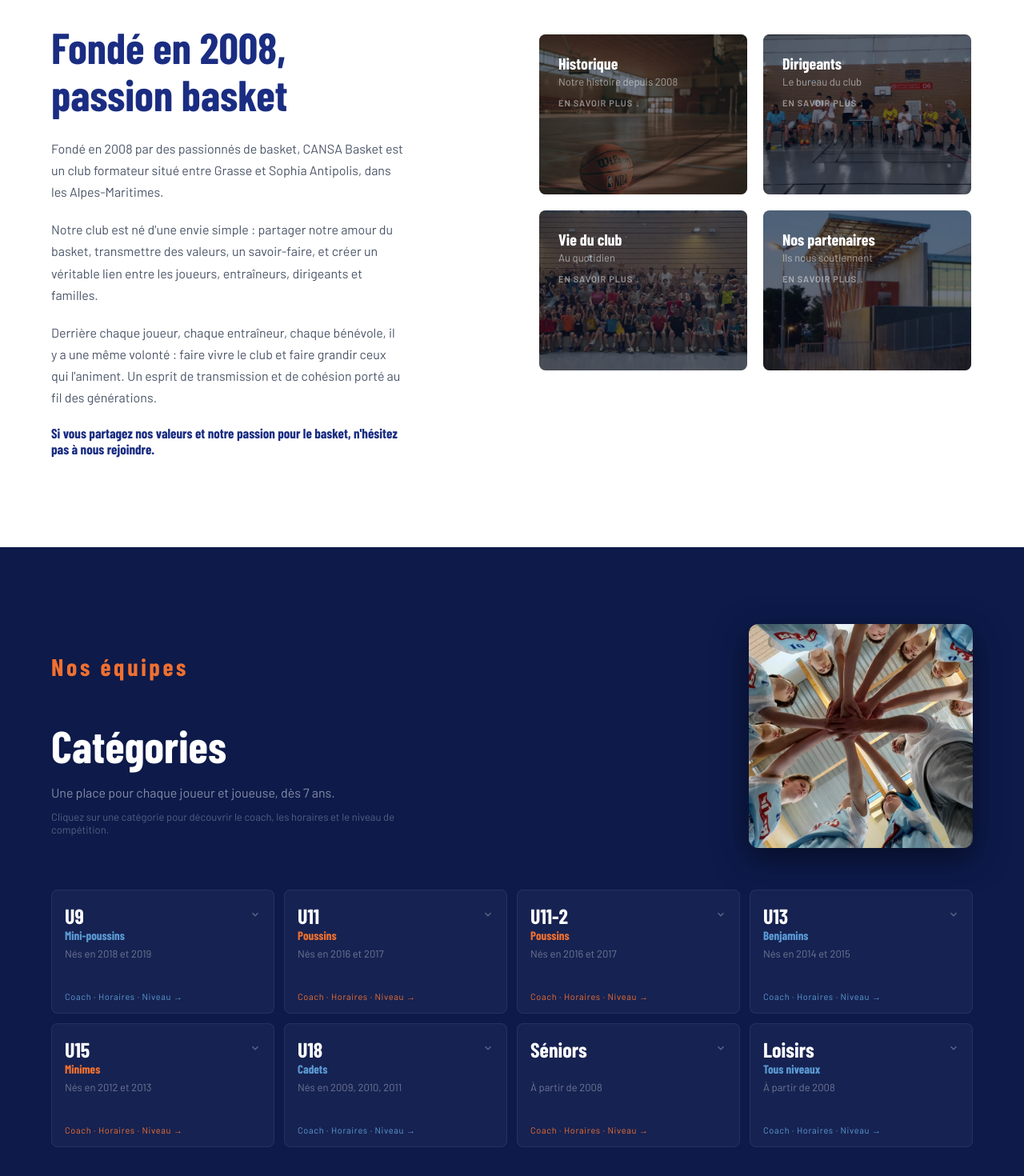
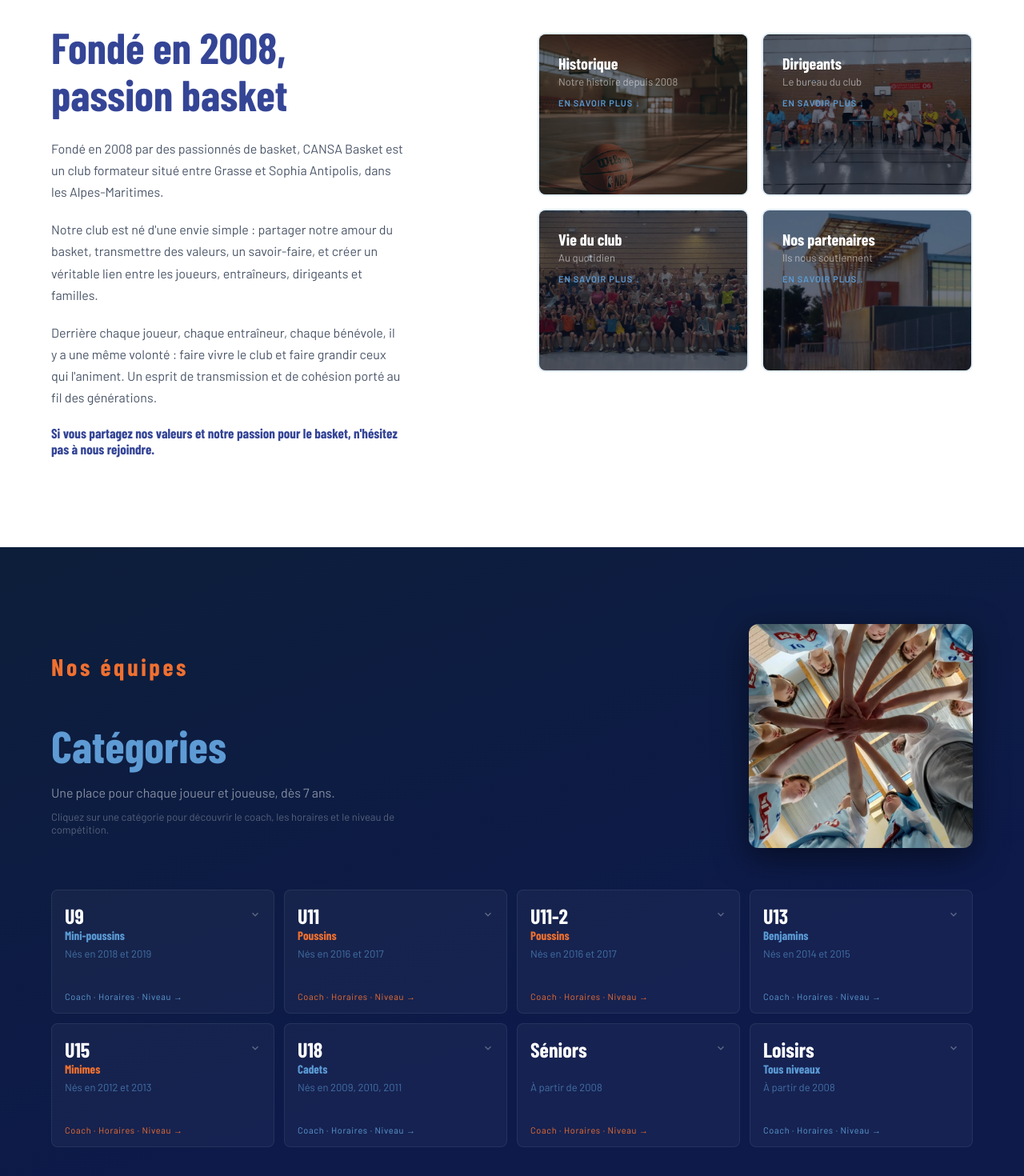
Before and after one commit to superfastjellybear/cansa-basket, a React (Vite) app: page / in a window 1280 px wide. Shown: the part 1140-2610 px from the top of the page at 80% size. Built offline with nearby package versions, Linux system fonts and the light colour scheme; a web font is replaced by a local one.

Commit message:
liseré nav 2px bleu ciel

```diff
--- a/src/App.jsx
+++ b/src/App.jsx
@@ -15,7 +15,7 @@
 
 const NEWS = [
   {
-    date: "Octobre 2026", title: "Stage intensif de la Toussaint — du 26 au 30 octobre", tag: "Événement", color: "#1A2D82",
+    date: "Octobre 2026", title: "Stage intensif de la Toussaint — du 26 au 30 octobre", tag: "Événement", color: "#344596",
     content: "CANSA Basket organise son stage intensif pendant les vacances de la Toussaint, du 26 au 30 octobre 2026 au Gymnase du Rouret (Le Rouret).\n\nOuvert à tous les jeunes de U9 à U18, ce stage de 5 jours est l'occasion de progresser, prendre confiance sur le terrain et partager sa passion du basket dans une ambiance motivante.\n\nTarif : 160€ la semaine ou 40€ par jour. Inscriptions via Hello Asso. Infos : cansabasket@hotmail.fr · 06-61-98-26-01 (Secrétaire : Barbara)",
     link: "https://www.helloasso.com/associations/cansa-basket",
     photos: ["/news/news-stage-toussaint.webp"],
@@ -27,7 +27,7 @@
     photos: ["/news/news-vide-grenier.webp"],
   },
   {
-    date: "Septembre 2026", title: "Reprise des entraînements — saison 2026/27", tag: "Club", color: "#1A2D82",
+    date: "Septembre 2026", title: "Reprise des entraînements — saison 2026/27", tag: "Club", color: "#344596",
     content: "La saison 2026/27 est lancée ! Les entraînements reprennent pour toutes les catégories au Gymnase du Bois de Saint-Jeaume. Consultez la section Catégories pour connaître les horaires de votre équipe.",
     photos: ["/news/news-reprise.webp"],
   },
@@ -47,7 +47,7 @@
     ],
   },
   {
-    date: "Juin 2026", title: "Tournoi de fin de saison — bravo à toutes les équipes", tag: "Événement", color: "#1A2D82",
+    date: "Juin 2026", title: "Tournoi de fin de saison — bravo à toutes les équipes", tag: "Événement", color: "#344596",
     content: "Belle fin de saison pour toutes nos équipes ! Un grand bravo aux joueurs, joueuses, entraîneurs et familles pour leur engagement tout au long de l'année. Rendez-vous en septembre pour une nouvelle saison !",
     photos: [],
   },
@@ -124,7 +124,7 @@
     { label: "Nous contacter", href: "#contact" },
   ];
   return (
-    <motion.nav style={{ position: "fixed", top: 0, left: 0, right: 0, zIndex: 50, display: "flex", alignItems: "center", justifyContent: "space-between", padding: "0 2rem", height: 56, background: "#07102E", borderBottom: "1px solid rgba(255,255,255,0.08)" }}>
+    <motion.nav style={{ position: "fixed", top: 0, left: 0, right: 0, zIndex: 50, display: "flex", alignItems: "center", justifyContent: "space-between", padding: "0 2rem", height: 56, background: "#07102E", borderBottom: "2px solid #5E9BD4" }}>
       <motion.div style={{ fontFamily: F1, fontWeight: 900, fontSize: 18, color: "white", letterSpacing: "0.08em" }} initial={{ opacity: 0, x: -20 }} animate={{ opacity: 1, x: 0 }} transition={{ duration: 0.6 }}>
         CANSA <span style={{ color: "#F07030" }}>BASKET</span>
       </motion.div>
@@ -150,12 +150,12 @@
           </button>
           <AnimatePresence>
             {open && (
-              <motion.div style={{ position: "absolute", top: 56, left: 0, right: 0, background: "#07102E", borderBottom: "1px solid rgba(255,255,255,0.08)", display: "flex", flexDirection: "column", padding: "0.5rem 0", zIndex: 100 }}
+              <motion.div style={{ position: "absolute", top: 56, left: 0, right: 0, background: "#07102E", borderBottom: "1px solid #5E9BD4", display: "flex", flexDirection: "column", padding: "0.5rem 0", zIndex: 100 }}
                 initial={{ opacity: 0, y: -8 }} animate={{ opacity: 1, y: 0 }} exit={{ opacity: 0, y: -8 }} transition={{ duration: 0.2 }}>
                 {links.map((l) => (
                   <a key={l.label} href={l.href} onClick={() => setOpen(false)}
                     style={{ fontFamily: F2, fontSize: 14, color: "rgba(255,255,255,0.75)", textDecoration: "none", padding: "0.75rem 2rem" }}
-                    onMouseEnter={e => e.target.style.color = "white"} onMouseLeave={e => e.target.style.color = "rgba(255,255,255,0.75)"}>
+                    onMouseEnter={e => e.target.style.color = "#5B9BD5"} onMouseLeave={e => e.target.style.color = "rgba(255,255,255,0.75)"}>
                     {l.label}
                   </a>
                 ))}
@@ -355,7 +355,7 @@
       <div style={{ maxWidth: 1280, margin: "0 auto", display: "grid", gridTemplateColumns: isMobile ? "1fr" : "1fr 1fr", gap: isMobile ? "2rem" : "4rem", alignItems: "center" }}>
         <motion.div variants={slideIn("left")} initial="hidden" animate={inView ? "visible" : "hidden"}>
           <Label>Le club</Label>
-          <h2 style={{ fontFamily: F1, fontWeight: 900, fontSize: 54, color: "#1A2D82", lineHeight: 1.1, marginBottom: "1.5rem" }}>Fondé en 2008,<br />passion basket</h2>
+          <h2 style={{ fontFamily: F1, fontWeight: 900, fontSize: 54, color: "#344596", lineHeight: 1.1, marginBottom: "1.5rem" }}>Fondé en 2008,<br />passion basket</h2>
           <p style={{ fontFamily: F2, fontSize: 16, color: "#4A5568", lineHeight: 1.7, maxWidth: 440, marginBottom: "1.25rem" }}>
             Fondé en 2008 par des passionnés de basket, CANSA Basket est un club formateur situé entre Grasse et Sophia Antipolis, dans les Alpes-Maritimes.
           </p>
@@ -365,7 +365,7 @@
           <p style={{ fontFamily: F2, fontSize: 16, color: "#4A5568", lineHeight: 1.7, maxWidth: 440, marginBottom: "1.25rem" }}>
             Derrière chaque joueur, chaque entraîneur, chaque bénévole, il y a une même volonté : faire vivre le club et faire grandir ceux qui l'animent. Un esprit de transmission et de cohésion porté au fil des générations.
           </p>
-          <p style={{ fontFamily: F1, fontWeight: 700, fontSize: 17, color: "#1A2D82", maxWidth: 440 }}>
+          <p style={{ fontFamily: F1, fontWeight: 700, fontSize: 17, color: "#344596", maxWidth: 440 }}>
             Si vous partagez nos valeurs et notre passion pour le basket, n'hésitez pas à nous rejoindre.
           </p>
         </motion.div>
@@ -377,11 +377,11 @@
               style={{
                 borderRadius: 10, cursor: "pointer", overflow: "hidden",
                 position: "relative", minHeight: 200,
-                border: `2px solid ${activeCard === i ? "#F07030" : "transparent"}`,
-                boxShadow: activeCard === i ? "0 0 0 2px #F07030" : "none",
+                border: `2px solid ${activeCard === i ? "#5B9BD5" : "rgba(91,155,213,0.18)"}`,
+                boxShadow: activeCard === i ? "0 8px 32px rgba(91,155,213,0.22)" : "none",
                 transition: "border-color 0.2s",
               }}
-              whileHover={{ y: -4, boxShadow: "0 12px 32px rgba(26,45,130,0.2)" }}
+              whileHover={{ y: -4, boxShadow: "0 12px 32px rgba(91,155,213,0.25)" }}
               whileTap={{ scale: 0.98 }}
               onClick={() => activeCard === i ? closeCard() : openCard(i)}
               transition={{ duration: 0.2 }}>
@@ -406,7 +406,7 @@
               <div style={{ position: "relative", zIndex: 1, padding: "1.5rem" }}>
                 <div style={{ fontFamily: F1, fontWeight: 900, fontSize: 20, color: "white" }}>{item.title}</div>
                 <div style={{ fontFamily: F2, fontSize: 13, color: "rgba(255,255,255,0.55)", marginTop: 3 }}>{item.sub}</div>
-                <div style={{ marginTop: 12, color: activeCard === i ? "#F07030" : "rgba(255,255,255,0.5)", fontSize: 11, fontFamily: F2, fontWeight: 600, letterSpacing: "0.08em" }}>
+                <div style={{ marginTop: 12, color: activeCard === i ? "white" : "#5B9BD5", fontSize: 11, fontFamily: F2, fontWeight: 600, letterSpacing: "0.08em" }}>
                   {activeCard === i ? "FERMER ↑" : "EN SAVOIR PLUS ↓"}
                 </div>
               </div>
@@ -426,7 +426,7 @@
               exit={{ height: 0, opacity: 0 }}
               transition={{ duration: 0.4, ease: [0.22, 1, 0.36, 1] }}
               style={{ overflow: "hidden", marginTop: "2rem" }}>
-              <div ref={panelRef} style={{ background: "#1A2D82", borderRadius: 12, padding: "2.5rem", position: "relative" }}>
+              <div ref={panelRef} style={{ background: "#344596", borderRadius: 12, padding: "2.5rem", position: "relative" }}>
                 {/* Header */}
                 <div style={{ display: "flex", alignItems: "center", gap: "1rem", marginBottom: "1.75rem" }}>
                   <div>
@@ -468,7 +468,7 @@
                                   ? <img src={p.logo} alt={p.name} style={{ maxHeight: cat.key === "mairies" ? 110 : 80, maxWidth: 130, objectFit: "contain", filter: (p.whiteBg || p.noFilter) ? "none" : "brightness(0) invert(1)", opacity: 1 }} />
                                   : null}
                                 {cat.key === "mairies" && (
-                                  <span style={{ fontFamily: F1, fontWeight: 700, fontSize: 13, color: p.whiteBg ? "#1A2D82" : "rgba(255,255,255,0.9)", textAlign: "center" }}>{p.name}</span>
+                                  <span style={{ fontFamily: F1, fontWeight: 700, fontSize: 13, color: p.whiteBg ? "#344596" : "rgba(255,255,255,0.9)", textAlign: "center" }}>{p.name}</span>
                                 )}
                               </a>
                             ))}
@@ -506,14 +506,14 @@
 
   return (
     <Anim delay={index * 0.06}>
-      <motion.div style={{ borderRadius: 8, overflow: "hidden", cursor: "pointer", background: isOpen ? "rgba(255,255,255,0.08)" : "rgba(255,255,255,0.04)", border: `1px solid ${isOpen ? cat.color : "rgba(255,255,255,0.07)"}`, transition: "border-color 0.2s, background 0.2s" }}
+      <motion.div style={{ borderRadius: 8, overflow: "hidden", cursor: "pointer", background: isOpen ? "rgba(91,155,213,0.10)" : "rgba(255,255,255,0.04)", border: `1px solid ${isOpen ? cat.color : "rgba(255,255,255,0.07)"}`, transition: "border-color 0.2s, background 0.2s" }}
         whileTap={{ scale: 0.98 }} onClick={() => setActive(isOpen ? null : index)}>
         <motion.div style={{ height: 3, background: cat.color, originX: 0 }} initial={{ scaleX: 0 }} animate={{ scaleX: isOpen ? 1 : 0 }} whileHover={{ scaleX: 1 }} transition={{ duration: 0.25 }} />
         <div style={{ display: "flex", alignItems: "flex-start", justifyContent: "space-between", padding: "1rem", gap: 8, minHeight: 88 }}>
           <div>
             <div style={{ fontFamily: F1, fontWeight: 900, fontSize: 26, color: "white", lineHeight: 1 }}>{cat.name}</div>
             <div style={{ fontFamily: F1, fontWeight: 700, fontSize: 15, color: cat.sub ? cat.color : "transparent", marginTop: 2 }}>{cat.sub || "·"}</div>
-            <div style={{ fontFamily: F2, fontSize: 13, color: "rgba(255,255,255,0.38)", marginTop: 6 }}>{cat.age}</div>
+            <div style={{ fontFamily: F2, fontSize: 13, color: "rgba(91,155,213,0.65)", marginTop: 6 }}>{cat.age}</div>
           </div>
           <motion.div animate={{ rotate: isOpen ? 180 : 0 }} transition={{ duration: 0.25 }} style={{ marginTop: 4, flexShrink: 0 }}>
             <svg width="14" height="14" viewBox="0 0 24 24" fill="none" stroke={isOpen ? cat.color : "rgba(255,255,255,0.3)"} strokeWidth="2.5"><polyline points="6 9 12 15 18 9"/></svg>
@@ -555,13 +555,13 @@
   const [active, setActive] = useState(null);
   const isMobile = useWindowWidth() < 768;
   return (
-    <section id="categories" style={{ padding: isMobile ? "4rem 1.5rem" : "6rem 4rem", background: "#0D1A4A" }}>
+    <section id="categories" style={{ padding: isMobile ? "4rem 1.5rem" : "6rem 4rem", background: "linear-gradient(160deg, #0D1E3A 0%, #0D1A4A 60%)" }}>
       <div style={{ maxWidth: 1280, margin: "0 auto" }}>
         {/* Header avec image à côté */}
         <div style={{ display: "grid", gridTemplateColumns: isMobile ? "1fr" : "1fr auto", gap: "3rem", alignItems: "center", marginBottom: "3rem" }}>
           <Anim>
             <Label>Nos équipes</Label>
-            <h2 style={{ fontFamily: F1, fontWeight: 900, fontSize: 56, color: "white", marginBottom: "0.5rem" }}>Catégories</h2>
+            <h2 style={{ fontFamily: F1, fontWeight: 900, fontSize: 56, color: "#5E9BD4", marginBottom: "0.5rem" }}>Catégories</h2>
             <p style={{ fontFamily: F2, fontSize: 16, color: "rgba(255,255,255,0.5)", maxWidth: 460, marginBottom: "0.5rem" }}>Une place pour chaque joueur et joueuse, dès 7 ans.</p>
             <p style={{ fontFamily: F2, fontSize: 13, color: "rgba(255,255,255,0.3)", maxWidth: 460 }}>Cliquez sur une catégorie pour découvrir le coach, les horaires et le niveau de compétition.</p>
           </Anim>
@@ -610,7 +610,7 @@
       <div style={{ maxWidth: 1280, margin: "0 auto" }}>
         <Anim>
           <Label>Actualités</Label>
-          <h2 style={{ fontFamily: F1, fontWeight: 900, fontSize: 56, color: "#1A2D82", marginBottom: "3rem" }}>Dernières nouvelles</h2>
+          <h2 style={{ fontFamily: F1, fontWeight: 900, fontSize: 56, color: "#5E9BD4", marginBottom: "3rem" }}>Dernières nouvelles</h2>
         </Anim>
         <div style={{ display: "grid", gridTemplateColumns: isMobile ? "1fr" : "repeat(3, 1fr)", gap: "1.5rem" }}>
           {visibleNews.map((item, i) => (
@@ -630,7 +630,7 @@
                       <svg width="14" height="14" viewBox="0 0 24 24" fill="none" stroke={item.color} strokeWidth="2.5"><polyline points="6 9 12 15 18 9"/></svg>
                     </motion.div>
                   </div>
-                  <p style={{ fontFamily: F1, fontWeight: 700, fontSize: 20, color: "#1A2D82", lineHeight: 1.3, marginBottom: "0.5rem" }}>{item.title}</p>
+                  <p style={{ fontFamily: F1, fontWeight: 700, fontSize: 20, color: "#344596", lineHeight: 1.3, marginBottom: "0.5rem" }}>{item.title}</p>
                   <p style={{ fontFamily: F2, fontSize: 12, color: "#9CA3AF", marginBottom: active === i ? "1rem" : 0 }}>{item.date}</p>
                   <AnimatePresence initial={false}>
                     {active === i && (
@@ -677,8 +677,8 @@
           <div style={{ textAlign: "center", marginTop: "2.5rem" }}>
             <motion.button
               onClick={() => setShowAll(s => !s)}
-              style={{ fontFamily: F1, fontWeight: 700, fontSize: 15, letterSpacing: "0.04em", color: "#1A2D82", background: "transparent", border: "2px solid #1A2D82", borderRadius: 6, padding: "0.65rem 2rem", cursor: "pointer" }}
-              whileHover={{ background: "#1A2D82", color: "white" }}
+              style={{ fontFamily: F1, fontWeight: 700, fontSize: 15, letterSpacing: "0.04em", color: "#5B9BD5", background: "transparent", border: "2px solid #5B9BD5", borderRadius: 6, padding: "0.65rem 2rem", cursor: "pointer" }}
+              whileHover={{ background: "#5B9BD5", color: "white" }}
               whileTap={{ scale: 0.97 }}
               transition={{ duration: 0.15 }}
             >
@@ -723,7 +723,7 @@
         <motion.div variants={slideIn("left")} initial="hidden" animate={inView ? "visible" : "hidden"}
           style={{ marginBottom: "2.5rem" }}>
           <Label>Rejoindre le club</Label>
-          <h2 style={{ fontFamily: F1, fontWeight: 900, fontSize: 56, color: "#1A2D82", marginBottom: "0.75rem" }}>Inscriptions</h2>
+          <h2 style={{ fontFamily: F1, fontWeight: 900, fontSize: 56, color: "#5E9BD4", marginBottom: "0.75rem" }}>Inscriptions</h2>
           <p style={{ fontFamily: F2, fontSize: 16, color: "#4A5568", maxWidth: 480, lineHeight: 1.7 }}>Les inscriptions pour la saison 2026/27 sont ouvertes. Tout se fait en ligne via Hello Asso en quelques minutes.</p>
         </motion.div>
 
@@ -735,9 +735,9 @@
                 <Anim key={s.n} delay={i * 0.12}>
                   <motion.div style={{ background: "white", borderRadius: 12, padding: "1.25rem 1.5rem", border: "1px solid #e8ecf4", display: "flex", alignItems: "flex-start", gap: "1.25rem" }}
                     whileHover={{ y: -2, boxShadow: "0 8px 24px rgba(26,45,130,0.1)" }} transition={{ duration: 0.2 }}>
-                    <div style={{ fontFamily: F1, fontWeight: 900, fontSize: 32, color: "#F07030", lineHeight: 1, flexShrink: 0, minWidth: 40 }}>{s.n}</div>
+                    <div style={{ fontFamily: F1, fontWeight: 900, fontSize: 32, color: "#5B9BD5", lineHeight: 1, flexShrink: 0, minWidth: 40 }}>{s.n}</div>
                     <div>
-                      <div style={{ fontFamily: F1, fontWeight: 700, fontSize: 18, color: "#1A2D82", marginBottom: "0.25rem" }}>{s.title}</div>
+                      <div style={{ fontFamily: F1, fontWeight: 700, fontSize: 18, color: "#344596", marginBottom: "0.25rem" }}>{s.title}</div>
                       <p style={{ fontFamily: F2, fontSize: 14, color: "#6B7280", lineHeight: 1.6 }}>{s.text}</p>
                     </div>
                   </motion.div>
@@ -791,7 +791,7 @@
       <div style={{ maxWidth: 1280, margin: "0 auto" }}>
         <Anim>
           <Label>Goodies officiels</Label>
-          <h2 style={{ fontFamily: F1, fontWeight: 900, fontSize: 56, color: "white", marginBottom: "0.5rem" }}>Boutique du club</h2>
+          <h2 style={{ fontFamily: F1, fontWeight: 900, fontSize: 56, color: "#5E9BD4", marginBottom: "0.5rem" }}>Boutique du club</h2>
           <p style={{ fontFamily: F2, fontSize: 16, color: "rgba(255,255,255,0.4)", maxWidth: 500, lineHeight: 1.7, marginBottom: "3rem" }}>
             Portez les couleurs de CANSA Basket. Commandez en ligne via Hello Asso — livraison ou retrait au gymnase.
           </p>
@@ -870,7 +870,7 @@
                   <button key={i} onClick={() => setLightbox(l => ({ ...l, mediaIndex: i }))}
                     style={{ flexShrink: 0, width: 60, height: 60, borderRadius: 6, overflow: "hidden", border: `2px solid ${lightbox.mediaIndex === i ? "#F07030" : "transparent"}`, cursor: "pointer", background: "#0D1A4A", padding: 0 }}>
                     {typeof m === "object" && m.type === "video"
-                      ? <div style={{ width: "100%", height: "100%", background: "#1A2D82", display: "flex", alignItems: "center", justifyContent: "center", color: "white", fontSize: 20 }}>▶</div>
+                      ? <div style={{ width: "100%", height: "100%", background: "#344596", display: "flex", alignItems: "center", justifyContent: "center", color: "white", fontSize: 20 }}>▶</div>
                       : <img src={m} alt="" style={{ width: "100%", height: "100%", objectFit: "cover" }} />}
                   </button>
                 ))}
@@ -923,7 +923,7 @@
     { icon: "ig", label: "Instagram", value: "@cansa_basket_06740", link: INSTAGRAM },
   ];
   return (
-    <section id="contact" style={{ padding: isMobile ? "4rem 1.5rem" : "6rem 4rem", background: "#1A2D82", position: "relative", overflow: "hidden" }} ref={ref}>
+    <section id="contact" style={{ padding: isMobile ? "4rem 1.5rem" : "6rem 4rem", background: "#1A2845", position: "relative", overflow: "hidden" }} ref={ref}>
       <video autoPlay muted loop playsInline
         style={{ position: "absolute", inset: 0, width: "100%", height: "100%", objectFit: "cover", pointerEvents: "none" }}
         src="/Video/hero-Cansa.mp4" />
@@ -932,7 +932,7 @@
         <div>
           <motion.div variants={fadeUp} custom={0} initial="hidden" animate={inView ? "visible" : "hidden"}>
             <Label>Contact</Label>
-            <h2 style={{ fontFamily: F1, fontWeight: 900, fontSize: 56, color: "white", lineHeight: 1, marginBottom: "1rem" }}>Nous contacter</h2>
+            <h2 style={{ fontFamily: F1, fontWeight: 900, fontSize: 56, color: "#5E9BD4", lineHeight: 1, marginBottom: "1rem" }}>Nous contacter</h2>
             <p style={{ fontFamily: F2, fontSize: 16, color: "rgba(255,255,255,0.42)", maxWidth: 360, lineHeight: 1.7, marginBottom: "2rem" }}>Une question sur le club, les catégories ou les horaires ? Écrivez-nous directement.</p>
           </motion.div>
           <motion.div style={{ borderRadius: 12, padding: "2rem", background: "rgba(255,255,255,0.05)", border: "1px solid rgba(255,255,255,0.1)" }}
@@ -949,13 +949,13 @@
                   <div key={f.name} style={{ display: "flex", flexDirection: "column", gap: 6 }}>
                     <label style={{ fontFamily: F2, fontSize: 11, color: "rgba(255,255,255,0.38)", letterSpacing: "0.1em", textTransform: "uppercase" }}>{f.label}</label>
                     <input name={f.name} type={f.type} value={form[f.name]} onChange={handleChange} required placeholder={f.placeholder} style={inp}
-                      onFocus={e => e.target.style.borderColor = "#F07030"} onBlur={e => e.target.style.borderColor = "rgba(255,255,255,0.12)"} />
+                      onFocus={e => e.target.style.borderColor = "#5B9BD5"} onBlur={e => e.target.style.borderColor = "rgba(255,255,255,0.12)"} />
                   </div>
                 ))}
                 <div style={{ display: "flex", flexDirection: "column", gap: 6 }}>
                   <label style={{ fontFamily: F2, fontSize: 11, color: "rgba(255,255,255,0.38)", letterSpacing: "0.1em", textTransform: "uppercase" }}>Message</label>
                   <textarea name="message" value={form.message} onChange={handleChange} required rows={4} placeholder="Votre question…" style={{ ...inp, resize: "none" }}
-                    onFocus={e => e.target.style.borderColor = "#F07030"} onBlur={e => e.target.style.borderColor = "rgba(255,255,255,0.12)"} />
+                    onFocus={e => e.target.style.borderColor = "#5B9BD5"} onBlur={e => e.target.style.borderColor = "rgba(255,255,255,0.12)"} />
                 </div>
                 <motion.button type="submit" disabled={sending}
                   style={{ fontFamily: F2, fontWeight: 600, fontSize: 14, color: "white", background: "#F07030", border: "none", borderRadius: 6, padding: "0.75rem", cursor: "pointer", opacity: sending ? 0.6 : 1 }}
@@ -1033,7 +1033,7 @@
       <div style={{ maxWidth: 1100, margin: "0 auto" }}>
         <Anim>
           <Label>Ils nous soutiennent</Label>
-          <h2 style={{ fontFamily: F1, fontWeight: 900, fontSize: 48, color: "white", marginBottom: "0.5rem" }}>
+          <h2 style={{ fontFamily: F1, fontWeight: 900, fontSize: 48, color: "#5E9BD4", marginBottom: "0.5rem" }}>
             Nos partenaires
           </h2>
           <div style={{ display: "flex", alignItems: "center", gap: "1.5rem", marginBottom: "3.5rem", flexWrap: "wrap" }}>
@@ -1141,7 +1141,7 @@
                       {cat.key === "mairies" && (
                         <span style={{
                           fontFamily: F1, fontWeight: 700, fontSize: 12,
-                          color: p.whiteBg ? "#1A2D82" : "rgba(255,255,255,0.9)",
+                          color: p.whiteBg ? "#344596" : "rgba(255,255,255,0.9)",
                           letterSpacing: "0.02em",
                           textAlign: "center",
                           lineHeight: 1.3,
@@ -1186,7 +1186,7 @@
 // ─── FOOTER ────────────────────────────────────────────────────────────────
 function Footer() {
   return (
-    <footer style={{ position: "fixed", bottom: 0, left: 0, right: 0, zIndex: 40, padding: "0.75rem 2rem", background: "rgba(7,16,46,0.97)", backdropFilter: "blur(12px)", borderTop: "1px solid rgba(255,255,255,0.08)", display: "flex", alignItems: "center", justifyContent: "space-between", flexWrap: "wrap", gap: "0.75rem" }}>
+    <footer style={{ position: "fixed", bottom: 0, left: 0, right: 0, zIndex: 40, padding: "0.75rem 2rem", background: "rgba(7,16,46,0.97)", backdropFilter: "blur(12px)", borderTop: "2px solid #5B9BD5", display: "flex", alignItems: "center", justifyContent: "space-between", flexWrap: "wrap", gap: "0.75rem" }}>
       <div style={{ fontFamily: F1, fontWeight: 900, fontSize: 16, color: "white", letterSpacing: "0.08em" }}>CANSA <span style={{ color: "#F07030" }}>BASKET</span></div>
       <div style={{ fontFamily: F2, fontSize: 12, color: "rgba(255,255,255,0.28)" }}>Châteauneuf-de-Grasse · Club formateur FFBB · © 2026</div>
       <div style={{ display: "flex", gap: "1.25rem" }}>
```
